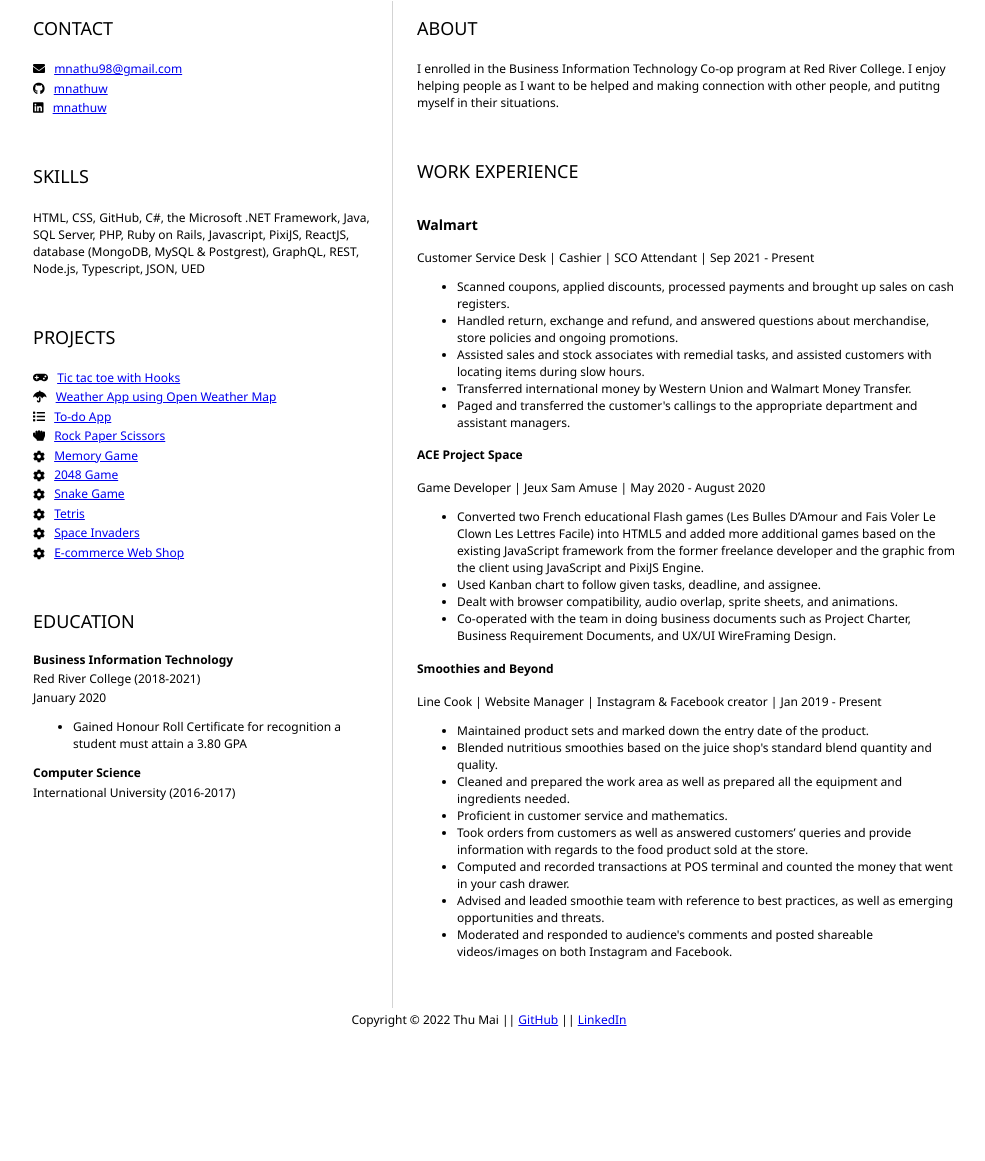
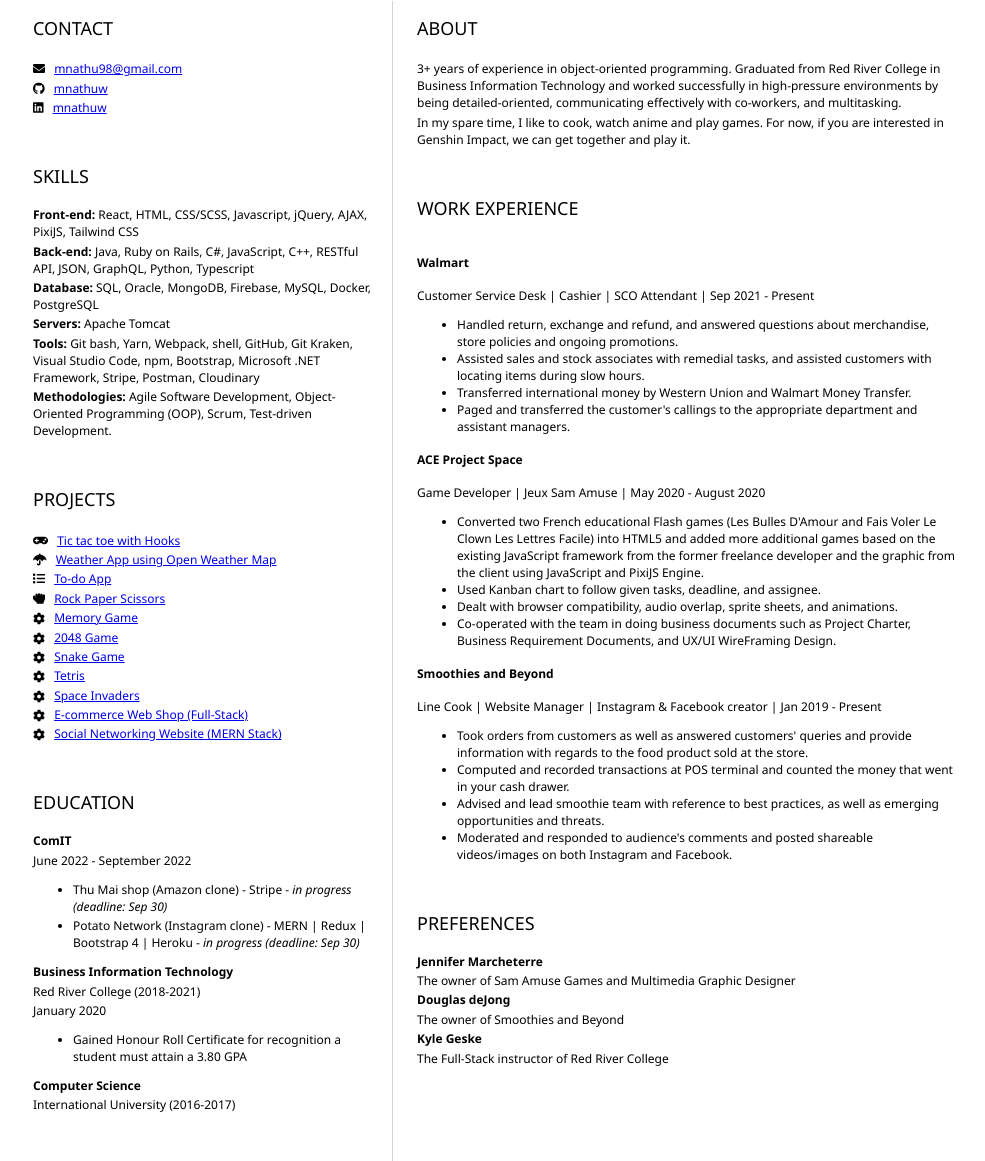
Before and after one commit to mnathuw/mnathuw.github.io, a website: page index.html in a window 1280 px wide. Shown: the part 210-1371 px from the top of the page, without its empty margins (151-1136 px from the left). Before the commit the page ends 1240 px from the top, so only its background shows below. Drawn offline with Linux system fonts and the light colour scheme.

Commit message:
Update index.html

```diff
--- a/index.html
+++ b/index.html
@@ -43,13 +43,19 @@
         </section>
         <section>
           <h2>SKILLS</h2>
-          <!-- your skills AKA "buzzwords" -->
-          <p>
-            HTML, CSS, GitHub, C#, the Microsoft .NET Framework, Java, SQL
-            Server, PHP, Ruby on Rails, Javascript, PixiJS, ReactJS, database
-            (MongoDB, MySQL & Postgrest), GraphQL, REST, Node.js, Typescript,
-            JSON, UED
-          </p>
+          <!-- my skills AKA "buzzwords" -->
+            <b>Front-end:</b> React, HTML, CSS/SCSS, Javascript, jQuery, AJAX, PixiJS, Tailwind CSS </p>
+
+            <p><b>Back-end:</b> Java, Ruby on Rails, C#, JavaScript, C++, RESTful API, JSON, GraphQL, Python, Typescript</p>
+
+            <p><b>Database:</b> SQL, Oracle, MongoDB, Firebase, MySQL, Docker, PostgreSQL</p>
+
+            <p><b>Servers:</b> Apache Tomcat</p>
+
+            <p><b>Tools:</b> Git bash, Yarn, Webpack, shell, GitHub, Git Kraken, Visual Studio Code, npm, Bootstrap, Microsoft .NET Framework, Stripe, Postman, Cloudinary</p>
+
+            <p><b>Methodologies:</b> Agile Software Development, Object-Oriented Programming (OOP), Scrum, Test-driven Development.</p>
+
         </section>
         <section>
           <h2>PROJECTS</h2>
@@ -91,12 +97,26 @@
           </p>
           <p>
             <i class="fa fa-cog fa-spin" aria-hidden="true"></i>
-            <a href="./react-ecommerce">E-commerce Web Shop</a>
+            <a href="./react-ecommerce">E-commerce Web Shop (Full-Stack)</a>
+          </p>
+          <p>
+            <i class="fa fa-cog fa-spin" aria-hidden="true"></i>
+            <a href="./potato-network">Social Networking Website (MERN Stack)</a>
           </p>
         </section>
         <section>
           <h2>EDUCATION</h2>
-          <!-- your education -->
+          <!-- my education -->
+          <b>ComIT</b>
+          <p>June 2022 - September 2022</p>
+          <ul>
+            <li>
+              <p>Thu Mai shop (Amazon clone) - Stripe - <i>in progress (deadline: Sep 30)</i> </p>
+            </li>
+            <li>
+              <p>Potato Network (Instagram clone) - MERN | Redux | Bootstrap 4 | Heroku - <i>in progress (deadline: Sep 30)</i></p>
+            </li>
+          </ul>
           <b>Business Information Technology</b>
           <p>Red River College (2018-2021)</p>
           <p>January 2020</p>
@@ -113,104 +133,65 @@
       <article id="mainRight">
         <section>
           <h2>ABOUT</h2>
-          <!-- about you -->
+          <!-- about me -->
           <p>
-            I enrolled in the Business Information Technology Co-op program at
-            Red River College. I enjoy helping people as I want to be helped and
-            making connection with other people, and putitng myself in their
-            situations.
+            3+ years of experience in object-oriented programming. Graduated from Red River College in Business Information Technology and worked successfully in high-pressure environments by being detailed-oriented, communicating effectively with co-workers, and multitasking.
           </p>
+          <p>In my spare time, I like to cook, watch anime and play games. For now, if you are interested in Genshin Impact, we can get together and play it.</p>
         </section>
         <section>
           <h2>WORK EXPERIENCE</h2>
-          <!-- your work experience -->
-          <h3><b>Walmart</b></h3>
+          <!-- my work experience -->
+          <h4><b>Walmart</b></h4>
           <p>
             Customer Service Desk | Cashier | SCO Attendant | Sep 2021 - Present
           </p>
           <ul>
-            <li>
-              Scanned coupons, applied discounts, processed payments and brought
-              up sales on cash registers.
-            </li>
-            <li>
-              Handled return, exchange and refund, and answered questions about
-              merchandise, store policies and ongoing promotions.
-            </li>
-            <li>
-              Assisted sales and stock associates with remedial tasks, and
-              assisted customers with locating items during slow hours.
-            </li>
-            <li>
-              Transferred international money by Western Union and Walmart Money
-              Transfer.
-            </li>
-            <li>
-              Paged and transferred the customer's callings to the appropriate
-              department and assistant managers.
-            </li>
+            <li>Handled return, exchange and refund, and answered questions about merchandise, store policies and ongoing promotions.</li>
+            <li>Assisted sales and stock associates with remedial tasks, and assisted customers with locating items during slow hours.</li>
+            <li>Transferred international money by Western Union and Walmart Money Transfer.</li>
+            <li>Paged and transferred the customer's callings to the appropriate department and assistant managers.</li>
           </ul>
+        </p>
           <h4><b>ACE Project Space</b></h4>
           <p>Game Developer | Jeux Sam Amuse | May 2020 - August 2020</p>
-          <ul>
-            <li>
-              Converted two French educational Flash games (Les Bulles D’Amour
-              and Fais Voler Le Clown Les Lettres Facile) into HTML5 and added
-              more additional games based on the existing JavaScript framework
-              from the former freelance developer and the graphic from the
-              client using JavaScript and PixiJS Engine.
-            </li>
-            <li>
-              Used Kanban chart to follow given tasks, deadline, and assignee.
-            </li>
-            <li>
-              Dealt with browser compatibility, audio overlap, sprite sheets,
-              and animations.
-            </li>
-            <li>
-              Co-operated with the team in doing business documents such as
-              Project Charter, Business Requirement Documents, and UX/UI
-              WireFraming Design.
-            </li>
-          </ul>
+          <p>
+            <ul>
+              <li>Converted two French educational Flash games (Les Bulles D'Amour and Fais Voler Le Clown Les Lettres Facile) into HTML5 and added more additional games based on the existing JavaScript framework from the former freelance developer and the graphic from the client using JavaScript and PixiJS Engine.</li>
+              <li>Used Kanban chart to follow given tasks, deadline, and assignee.</li>
+              <li>Dealt with browser compatibility, audio overlap, sprite sheets, and animations.</li>
+              <li>Co-operated with the team in doing business documents such as Project Charter, Business Requirement Documents, and UX/UI WireFraming Design.</li>
+            </ul>
+          </p>
           <h4><b>Smoothies and Beyond</b></h4>
           <p>
             Line Cook | Website Manager | Instagram & Facebook creator | Jan
             2019 - Present
           </p>
-          <ul>
-            <li>
-              Maintained product sets and marked down the entry date of the
-              product.
-            </li>
-            <li>
-              Blended nutritious smoothies based on the juice shop's standard
-              blend quantity and quality.
-            </li>
-            <li>
-              Cleaned and prepared the work area as well as prepared all the
-              equipment and ingredients needed.
-            </li>
-            <li>Proficient in customer service and mathematics.</li>
-            <li>
-              Took orders from customers as well as answered customers’ queries
-              and provide information with regards to the food product sold at
-              the store.
-            </li>
-            <li>
-              Computed and recorded transactions at POS terminal and counted the
-              money that went in your cash drawer.
-            </li>
-            <li>
-              Advised and leaded smoothie team with reference to best practices,
-              as well as emerging opportunities and threats.
-            </li>
-            <li>
-              Moderated and responded to audience's comments and posted
-              shareable videos/images on both Instagram and Facebook.
-            </li>
-          </ul>
+          <p>
+            <ul>
+              <li>Took orders from customers as well as answered customers' queries and provide information with regards to the food product sold at the store.</li>
+              <li>Computed and recorded transactions at POS terminal and counted the money that went in your cash drawer.</li>
+              <li>Advised and lead smoothie team with reference to best practices, as well as emerging opportunities and threats.</li>
+              <li>Moderated and responded to audience's comments and posted shareable videos/images on both Instagram and Facebook.</li>
+            </ul>
+          </p>
         </section>
+        <section>
+          <h2>PREFERENCES</h2>
+          <!-- my work experience -->
+          <b>Jennifer Marcheterre</b>
+          <p>
+            The owner of Sam Amuse Games and Multimedia Graphic Designer
+          </p>
+          <b>Douglas deJong</b>
+          <p>The owner of Smoothies and Beyond</p>
+          <b>Kyle Geske</b>
+          <p>
+            The Full-Stack instructor of Red River College
+          </p>
+        </section>
+
       </article>
     </main>
     <div class="footer">
```
